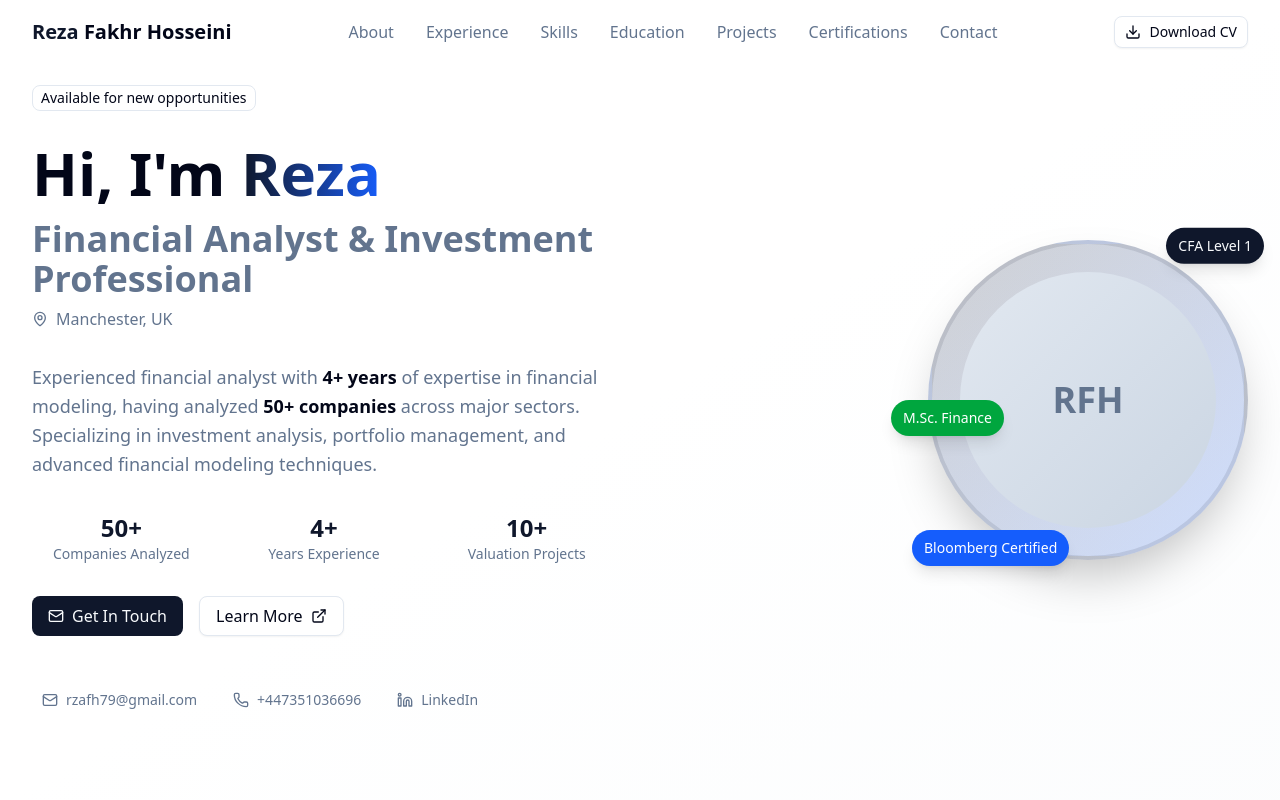
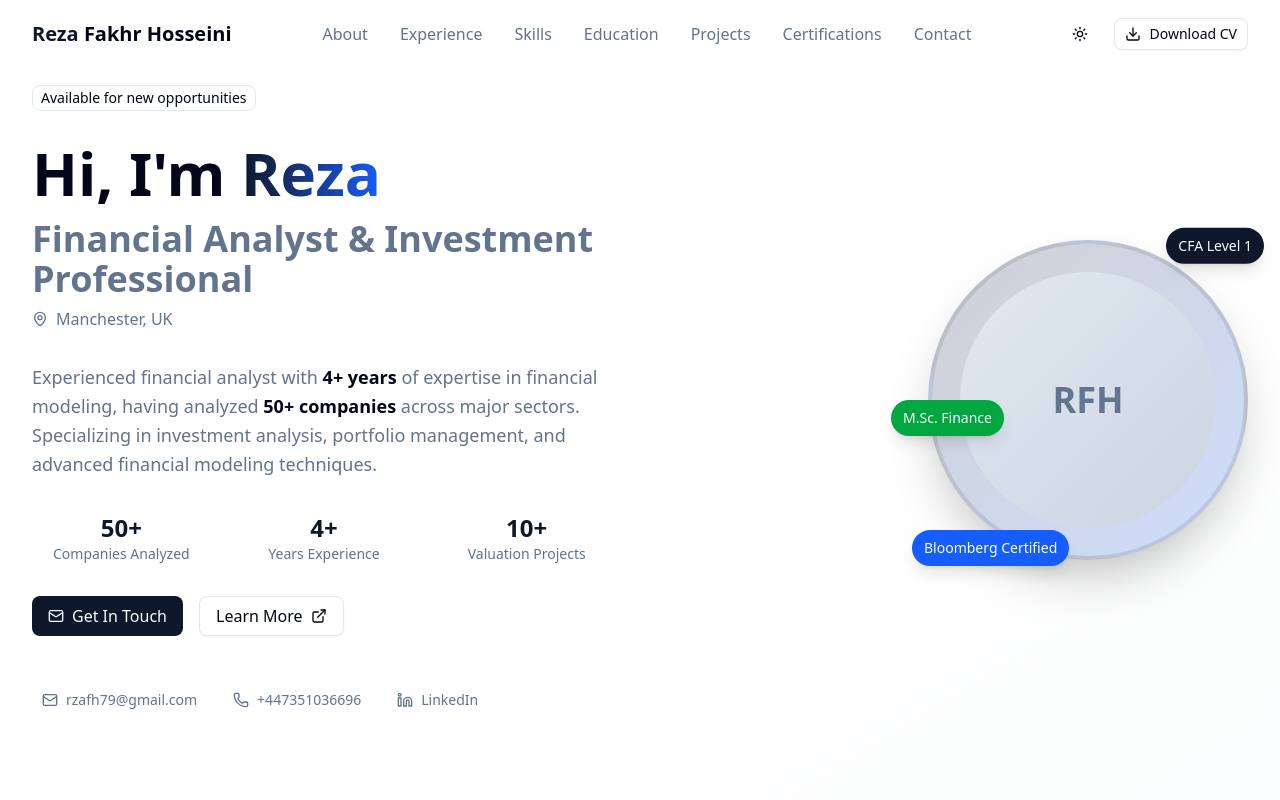
Before and after one commit to sina-ss/reza-portfolio, a Next.js app: page / in a window 1280 px wide. Shown: the top 800 px of the page. Built offline with nearby package versions, Linux system fonts and the light colour scheme.

Commit message:
feat: add dark mode

```diff
--- a/src/components/Header.tsx
+++ b/src/components/Header.tsx
@@ -4,6 +4,7 @@ import { useState, useEffect } from "react";
 import { Button } from "@/components/ui/button";
 import { Menu, X, Download } from "lucide-react";
 import { personalData } from "@/lib/data";
+import { ModeToggle } from "@/components/mode-toggle";
 
 const navigation = [
   { name: "About", href: "#about" },
@@ -73,8 +74,9 @@ export default function Header() {
             ))}
           </nav>
 
-          {/* Download CV Button */}
-          <div className="hidden md:flex">
+          {/* Desktop Actions */}
+          <div className="hidden md:flex items-center space-x-4">
+            <ModeToggle />
             <Button
               variant="outline"
               size="sm"
@@ -90,7 +92,8 @@ export default function Header() {
           </div>
 
           {/* Mobile menu button */}
-          <div className="md:hidden">
+          <div className="md:hidden flex items-center space-x-2">
+            <ModeToggle />
             <Button
               variant="ghost"
               size="sm"
```
